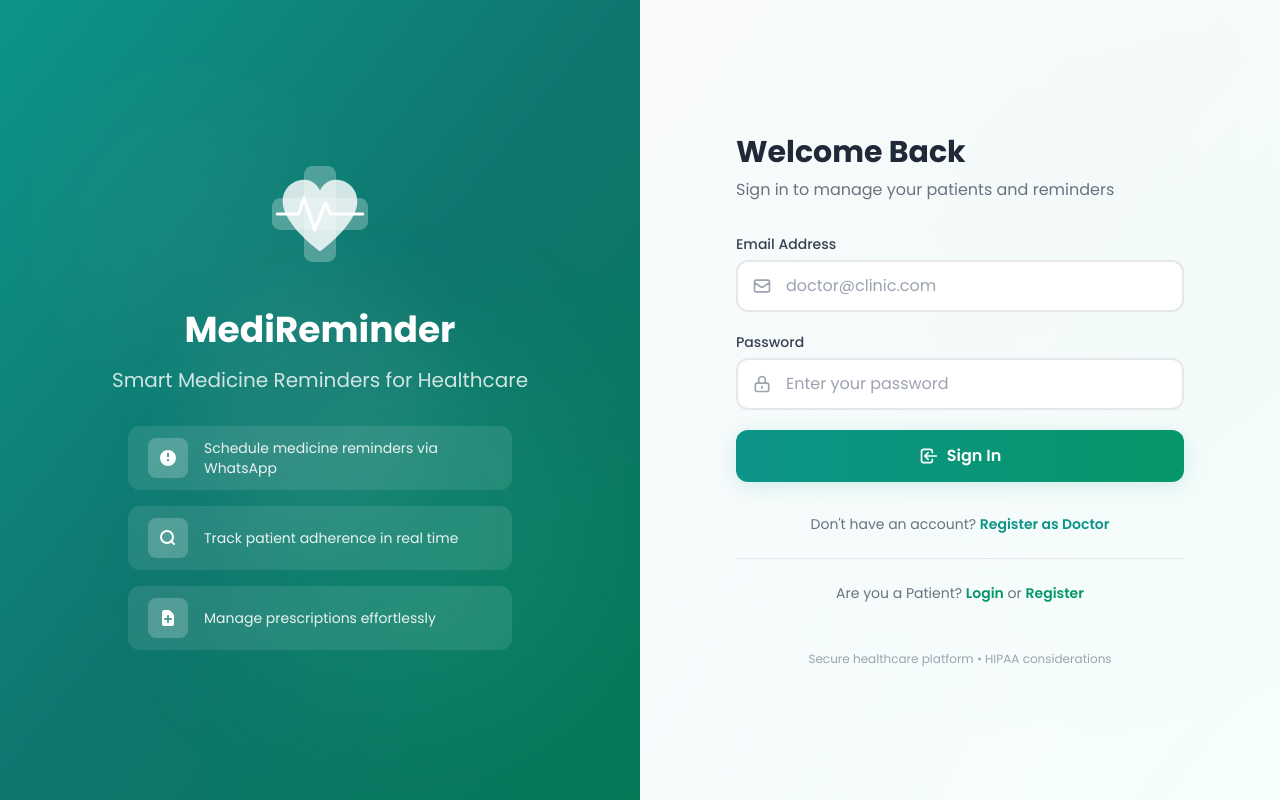
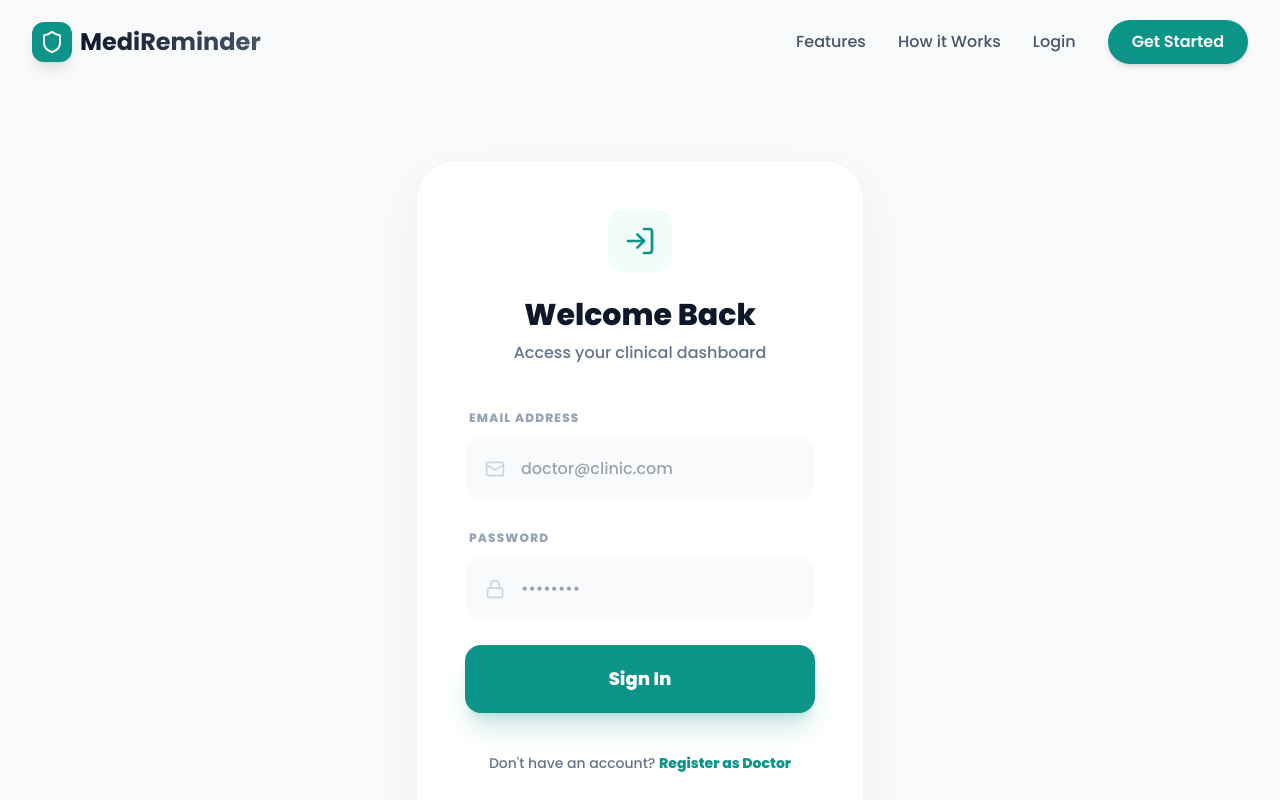
Before and after one commit to TARENDRA1994/doctors-app, a Next.js app: page /login in a window 1280 px wide. Shown: the top 800 px of the page. Built offline with nearby package versions, Linux system fonts and the light colour scheme.

Commit message:
Feat: Unify Login Page with Marketing Layout & Update Hero with Clinical Report

```diff
--- a/app/login/page.tsx
+++ b/app/login/page.tsx
@@ -3,6 +3,10 @@
 import { useState } from 'react'
 import { signIn } from 'next-auth/react'
 import { useRouter } from 'next/navigation'
+import Navbar from '@/components/marketing/Navbar'
+import Footer from '@/components/marketing/Footer'
+import { motion } from 'framer-motion'
+import { Mail, Lock, LogIn, ShieldAlert } from 'lucide-react'
 
 export default function Login() {
   const [email, setEmail] = useState('')
@@ -30,101 +34,44 @@
   }
 
   return (
-    <div className="min-h-screen flex">
-      {/* Left Panel — Medical Illustration */}
-      <div className="hidden lg:flex lg:w-1/2 bg-gradient-to-br from-medical-600 via-medical-700 to-accent-700 relative overflow-hidden">
-        {/* Floating Background Elements */}
-        <div className="absolute inset-0">
-          <div className="absolute top-20 left-10 w-72 h-72 bg-white/5 rounded-full blur-3xl animate-pulse-soft"></div>
-          <div className="absolute bottom-20 right-10 w-96 h-96 bg-accent-400/10 rounded-full blur-3xl animate-pulse-soft" style={{ animationDelay: '1.5s' }}></div>
-          <div className="absolute top-1/2 left-1/2 -translate-x-1/2 -translate-y-1/2 w-64 h-64 bg-white/5 rounded-full blur-2xl"></div>
+    <main className="min-h-screen bg-slate-50 selection:bg-teal-100 selection:text-teal-900">
+      <Navbar />
+
+      <div className="pt-40 pb-20 px-4">
+        <div className="max-w-md mx-auto">
+          <motion.div
+            initial={{ opacity: 0, y: 20 }}
+            animate={{ opacity: 1, y: 0 }}
+            className="bg-white p-8 md:p-12 rounded-[2.5rem] shadow-[0_20px_50px_rgba(0,0,0,0.05)] border border-slate-100"
+          >
+            <div className="mb-10 text-center">
+               <div className="w-16 h-16 bg-teal-50 rounded-2xl flex items-center justify-center mx-auto mb-6">
+                  <LogIn className="w-8 h-8 text-teal-600" />
+               </div>
+               <h2 className="text-3xl font-black text-slate-900 mb-2">Welcome Back</h2>
+               <p className="text-slate-500 font-medium">Access your clinical dashboard</p>
             </div>
 
-        {/* Content */}
-        <div className="relative z-10 flex flex-col items-center justify-center w-full px-12 text-white">
-          {/* Medical Icon */}
-          <div className="mb-8 animate-float">
-            <svg className="w-32 h-32 text-white/90" viewBox="0 0 120 120" fill="none">
-              {/* Cross / Plus */}
-              <rect x="45" y="15" width="30" height="90" rx="8" fill="currentColor" opacity="0.3" />
-              <rect x="15" y="45" width="90" height="30" rx="8" fill="currentColor" opacity="0.3" />
-              {/* Heart */}
-              <path d="M60 95 C60 95 25 70 25 48 C25 36 35 28 45 28 C52 28 57 32 60 38 C63 32 68 28 75 28 C85 28 95 36 95 48 C95 70 60 95 60 95Z" fill="currentColor" opacity="0.9" />
-              {/* Heartbeat line */}
-              <path d="M20 60 L40 60 L45 45 L55 75 L65 50 L70 60 L100 60" stroke="white" strokeWidth="3" strokeLinecap="round" strokeLinejoin="round" fill="none" />
-            </svg>
-          </div>
-
-          <h1 className="text-4xl font-bold mb-4 text-center">MediReminder</h1>
-          <p className="text-xl text-white/80 mb-8 text-center">Smart Medicine Reminders for Healthcare</p>
-
-          {/* Feature List */}
-          <div className="space-y-4 max-w-sm">
-            <div className="flex items-center gap-4 bg-white/10 backdrop-blur-sm rounded-xl px-5 py-3 animate-slide-in-left" style={{ animationDelay: '0.2s' }}>
-              <div className="w-10 h-10 bg-white/20 rounded-lg flex items-center justify-center flex-shrink-0">
-                <svg className="w-5 h-5" fill="currentColor" viewBox="0 0 20 20"><path d="M10 2a8 8 0 100 16 8 8 0 000-16zm1 11H9v-2h2v2zm0-4H9V5h2v4z" /></svg>
-              </div>
-              <span className="text-sm text-white/90">Schedule medicine reminders via WhatsApp</span>
-            </div>
-            <div className="flex items-center gap-4 bg-white/10 backdrop-blur-sm rounded-xl px-5 py-3 animate-slide-in-left" style={{ animationDelay: '0.4s' }}>
-              <div className="w-10 h-10 bg-white/20 rounded-lg flex items-center justify-center flex-shrink-0">
-                <svg className="w-5 h-5" fill="currentColor" viewBox="0 0 20 20"><path d="M9 2a7 7 0 100 14A7 7 0 009 2zM4 9a5 5 0 1110 0A5 5 0 014 9z" /><path d="M12.293 12.293a1 1 0 011.414 0l3 3a1 1 0 01-1.414 1.414l-3-3a1 1 0 010-1.414z" /></svg>
-              </div>
-              <span className="text-sm text-white/90">Track patient adherence in real time</span>
-            </div>
-            <div className="flex items-center gap-4 bg-white/10 backdrop-blur-sm rounded-xl px-5 py-3 animate-slide-in-left" style={{ animationDelay: '0.6s' }}>
-              <div className="w-10 h-10 bg-white/20 rounded-lg flex items-center justify-center flex-shrink-0">
-                <svg className="w-5 h-5" fill="currentColor" viewBox="0 0 20 20"><path fillRule="evenodd" d="M6 2a2 2 0 00-2 2v12a2 2 0 002 2h8a2 2 0 002-2V7.414A2 2 0 0015.414 6L12 2.586A2 2 0 0010.586 2H6zm5 6a1 1 0 10-2 0v2H7a1 1 0 100 2h2v2a1 1 0 102 0v-2h2a1 1 0 100-2h-2V8z" clipRule="evenodd" /></svg>
-              </div>
-              <span className="text-sm text-white/90">Manage prescriptions effortlessly</span>
-            </div>
-          </div>
-        </div>
-      </div>
-
-      {/* Right Panel — Login Form */}
-      <div className="w-full lg:w-1/2 flex items-center justify-center p-6 sm:p-12 bg-gradient-to-br from-gray-50 to-medical-50/30">
-        <div className="w-full max-w-md animate-fade-in">
-          {/* Mobile Logo */}
-          <div className="lg:hidden text-center mb-8">
-            <div className="inline-flex items-center justify-center w-16 h-16 bg-gradient-to-br from-medical-500 to-accent-600 rounded-2xl mb-4 shadow-medical">
-              <svg className="w-8 h-8 text-white" fill="currentColor" viewBox="0 0 20 20">
-                <path d="M10 2a8 8 0 100 16 8 8 0 000-16zm1 11H9v-2h2v2zm0-4H9V5h2v4z" />
-              </svg>
-            </div>
-            <h1 className="text-2xl font-bold text-gradient-medical">MediReminder</h1>
-          </div>
-
-          {/* Welcome Text */}
-          <div className="mb-8">
-            <h2 className="text-3xl font-bold text-gray-800 mb-2">Welcome Back</h2>
-            <p className="text-gray-500">Sign in to manage your patients and reminders</p>
-          </div>
-
-          {/* Error Message */}
             {error && (
-            <div className="mb-6 p-4 bg-red-50 border border-red-200 rounded-xl flex items-center gap-3 animate-slide-up">
-              <svg className="w-5 h-5 text-red-500 flex-shrink-0" fill="currentColor" viewBox="0 0 20 20">
-                <path fillRule="evenodd" d="M10 18a8 8 0 100-16 8 8 0 000 16zM8.707 7.293a1 1 0 00-1.414 1.414L8.586 10l-1.293 1.293a1 1 0 101.414 1.414L10 11.414l1.293 1.293a1 1 0 001.414-1.414L11.414 10l1.293-1.293a1 1 0 00-1.414-1.414L10 8.586 8.707 7.293z" clipRule="evenodd" />
-              </svg>
-              <span className="text-sm text-red-700">{error}</span>
-            </div>
+              <motion.div
+                initial={{ opacity: 0, scale: 0.95 }}
+                animate={{ opacity: 1, scale: 1 }}
+                className="mb-8 p-4 bg-red-50 border border-red-100 rounded-2xl flex items-center gap-3 text-red-600"
+              >
+                <ShieldAlert className="w-5 h-5 flex-shrink-0" />
+                <span className="text-sm font-bold">{error}</span>
+              </motion.div>
             )}
 
-          {/* Login Form */}
-          <form onSubmit={handleSubmit} className="space-y-5">
-            <div className="input-group">
-              <label htmlFor="email">Email Address</label>
+            <form onSubmit={handleSubmit} className="space-y-6">
+              <div className="space-y-2">
+                <label className="text-xs font-black uppercase tracking-widest text-slate-400 ml-1">Email Address</label>
                 <div className="relative">
-                <svg className="input-icon" fill="none" stroke="currentColor" viewBox="0 0 24 24">
-                  <path strokeLinecap="round" strokeLinejoin="round" strokeWidth={2} d="M3 8l7.89 5.26a2 2 0 002.22 0L21 8M5 19h14a2 2 0 002-2V7a2 2 0 00-2-2H5a2 2 0 00-2 2v10a2 2 0 002 2z" />
-                </svg>
+                   <Mail className="absolute left-5 top-1/2 -translate-y-1/2 w-5 h-5 text-slate-300" />
                    <input
-                  id="email"
-                  name="email"
                     type="email"
                     required
-                  className="medical-input-with-icon"
+                    className="w-full pl-14 pr-6 py-5 bg-slate-50 border-none rounded-2xl focus:ring-2 focus:ring-teal-500 focus:bg-white transition-all font-medium"
                     placeholder="doctor@clinic.com"
                     value={email}
                     onChange={(e) => setEmail(e.target.value)}
@@ -132,19 +79,15 @@
                 </div>
               </div>
 
-            <div className="input-group">
-              <label htmlFor="password">Password</label>
+              <div className="space-y-2">
+                <label className="text-xs font-black uppercase tracking-widest text-slate-400 ml-1">Password</label>
                 <div className="relative">
-                <svg className="input-icon" fill="none" stroke="currentColor" viewBox="0 0 24 24">
-                  <path strokeLinecap="round" strokeLinejoin="round" strokeWidth={2} d="M12 15v2m-6 4h12a2 2 0 002-2v-6a2 2 0 00-2-2H6a2 2 0 00-2 2v6a2 2 0 002 2zm10-10V7a4 4 0 00-8 0v4h8z" />
-                </svg>
+                   <Lock className="absolute left-5 top-1/2 -translate-y-1/2 w-5 h-5 text-slate-300" />
                    <input
-                  id="password"
-                  name="password"
                     type="password"
                     required
-                  className="medical-input-with-icon"
-                  placeholder="Enter your password"
+                    className="w-full pl-14 pr-6 py-5 bg-slate-50 border-none rounded-2xl focus:ring-2 focus:ring-teal-500 focus:bg-white transition-all font-medium"
+                    placeholder="••••••••"
                     value={password}
                     onChange={(e) => setPassword(e.target.value)}
                    />
@@ -154,58 +97,32 @@
               <button
                 type="submit"
                 disabled={loading}
-              className="btn-medical flex items-center justify-center gap-2 disabled:opacity-60 disabled:cursor-not-allowed disabled:transform-none"
+                className="w-full bg-teal-600 hover:bg-teal-700 text-white py-5 rounded-2xl font-black text-lg shadow-xl shadow-teal-600/20 transition-all flex items-center justify-center gap-3 disabled:opacity-50"
               >
-              {loading ? (
-                <>
-                  <svg className="animate-spin h-5 w-5" viewBox="0 0 24 24">
-                    <circle className="opacity-25" cx="12" cy="12" r="10" stroke="currentColor" strokeWidth="4" fill="none" />
-                    <path className="opacity-75" fill="currentColor" d="M4 12a8 8 0 018-8V0C5.373 0 0 5.373 0 12h4z" />
-                  </svg>
-                  Signing in...
-                </>
-              ) : (
-                <>
-                  <svg className="w-5 h-5" fill="none" stroke="currentColor" viewBox="0 0 24 24">
-                    <path strokeLinecap="round" strokeLinejoin="round" strokeWidth={2} d="M11 16l-4-4m0 0l4-4m-4 4h14m-5 4v1a3 3 0 01-3 3H6a3 3 0 01-3-3V7a3 3 0 013-3h7a3 3 0 013 3v1" />
-                  </svg>
-                  Sign In
-                </>
-              )}
+                {loading ? 'Authenticating...' : 'Sign In'}
               </button>
             </form>
 
-          {/* Links */}
-          <div className="mt-8 text-center">
-            <p className="text-gray-500 text-sm">
+            <div className="mt-10 text-center">
+              <p className="text-slate-500 text-sm font-medium">
                 Don&apos;t have an account?{' '}
-              <a href="/register" className="text-medical-600 hover:text-medical-700 font-semibold transition-colors">
-                Register as Doctor
-              </a>
+                <a href="/register" className="text-teal-600 font-black hover:underline underline-offset-4">Register as Doctor</a>
               </p>
 
-            <div className="mt-6 pt-6 border-t border-gray-200">
-              <p className="text-gray-500 text-sm">
-                Are you a Patient?{' '}
-                <a href="/p/login" className="text-accent-600 hover:text-accent-700 font-semibold transition-colors">
-                  Login
-                </a>
-                {' or '}
-                <a href="/p/register" className="text-accent-600 hover:text-accent-700 font-semibold transition-colors">
-                  Register
-                </a>
-              </p>
+              <div className="mt-8 pt-8 border-t border-slate-50">
+                <p className="text-slate-400 text-xs font-bold uppercase tracking-widest mb-4">Patient Access</p>
+                <div className="flex justify-center gap-6">
+                   <a href="/p/login" className="text-slate-600 font-black hover:text-teal-600 transition-colors">Login</a>
+                   <span className="text-slate-200">|</span>
+                   <a href="/p/register" className="text-slate-600 font-black hover:text-teal-600 transition-colors">Register</a>
+                </div>
+              </div>
+            </div>
+          </motion.div>
         </div>
       </div>
 
-          {/* Footer */}
-          <div className="mt-12 text-center">
-            <p className="text-xs text-gray-400">
-              Secure healthcare platform • HIPAA considerations
-            </p>
-          </div>
-        </div>
-      </div>
-    </div>
+      <Footer />
+    </main>
   )
 }
--- a/components/marketing/Hero.tsx
+++ b/components/marketing/Hero.tsx
@@ -79,38 +79,18 @@
             <div className="relative group">
               {/* Glass dashboard mockup placeholder */}
               <div className="bg-gradient-to-br from-white to-teal-50/30 border border-white p-4 rounded-[2rem] shadow-[0_20px_50px_rgba(13,148,136,0.1)] backdrop-blur-sm overflow-hidden transform group-hover:scale-[1.02] transition-transform duration-500">
-                <div className="bg-slate-50 w-full h-[400px] rounded-[1.5rem] relative overflow-hidden">
-                  {/* Decorative Dashboard Elements */}
-                  <div className="absolute top-6 left-6 right-6 h-12 bg-white rounded-xl shadow-sm border border-slate-100 flex items-center px-4 justify-between">
-                     <div className="flex space-x-2">
-                        <div className="w-3 h-3 rounded-full bg-red-400"></div>
-                        <div className="w-3 h-3 rounded-full bg-amber-400"></div>
-                        <div className="w-3 h-3 rounded-full bg-emerald-400"></div>
-                     </div>
-                     <div className="w-32 h-3 bg-slate-100 rounded-full"></div>
-                  </div>
-                  <div className="grid grid-cols-2 gap-6 p-6 mt-16">
-                     <div className="h-32 bg-white rounded-2xl shadow-sm border border-slate-100 p-4">
-                        <div className="w-8 h-8 bg-teal-100 rounded-lg mb-4"></div>
-                        <div className="w-20 h-3 bg-slate-100 rounded-full"></div>
-                     </div>
-                     <div className="h-32 bg-teal-600 rounded-2xl p-4 flex flex-col justify-between">
-                        <div className="w-8 h-8 bg-white/20 rounded-lg"></div>
-                        <div className="w-16 h-3 bg-white/30 rounded-full"></div>
-                     </div>
-                  </div>
-                  <div className="p-6">
-                    <div className="h-40 bg-white rounded-2xl shadow-sm border border-slate-100 p-4">
-                        <div className="flex justify-between items-center mb-6">
-                           <div className="w-32 h-4 bg-slate-100 rounded-full"></div>
-                           <div className="w-12 h-6 bg-teal-50 rounded-full"></div>
-                        </div>
-                        <div className="space-y-4">
-                           <div className="w-full h-3 bg-slate-50 rounded-full"></div>
-                           <div className="w-[80%] h-3 bg-slate-50 rounded-full"></div>
-                        </div>
-                    </div>
-                  </div>
+                <div className="bg-slate-50 w-full rounded-[1.5rem] relative overflow-hidden shadow-inner border border-slate-200">
+                  <img
+                    src={`/_next/image?url=${encodeURIComponent('https://raw.githubusercontent.com/TARENDRA1994/doctors-app/Sand-box/public/clinical-report-preview.png')}&w=1080&q=75`}
+                    alt="MediReminder Clinical Report"
+                    className="w-full h-auto object-cover opacity-90"
+                    onError={(e) => {
+                      // Fallback if image isn't available in public/ yet
+                      e.currentTarget.src = "https://placehold.co/1000x800/f8fafc/0d9488?text=Clinical+Analytics+Report"
+                    }}
+                  />
+                  {/* Glass overlay effect */}
+                  <div className="absolute inset-0 bg-gradient-to-tr from-white/10 to-transparent pointer-events-none"></div>
                 </div>
               </div>
 
```
Lines whose indentation alone changed are shown as unchanged.
